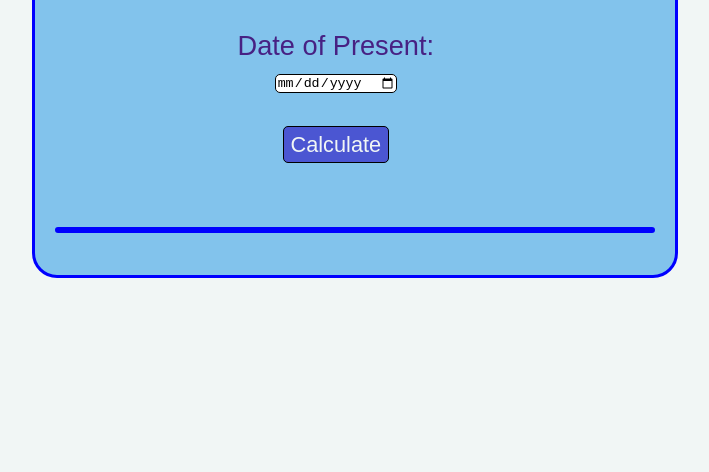
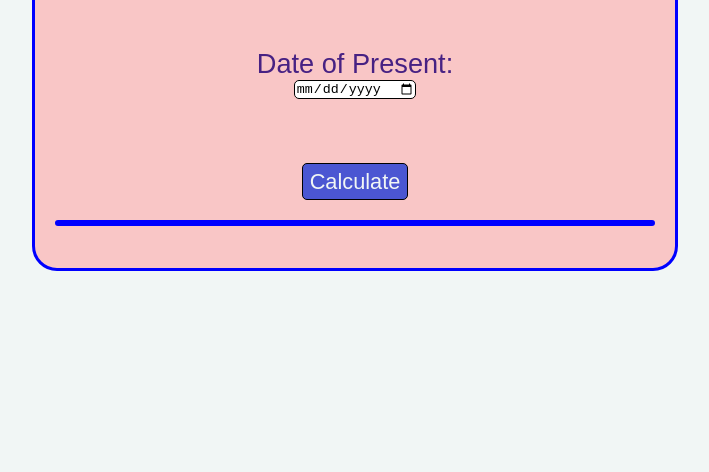
Before and after one commit to surender77180/code, a plain HTML site: page index.html in a window 1280 px wide. Shown: the part 328-800 px from the top of the page, without its empty margins (285-994 px from the left). Drawn offline with Linux system fonts and the light colour scheme.

Commit message:
some new changes

```diff
--- a/index.html
+++ b/index.html
@@ -5,7 +5,7 @@
   <meta charset="utf-8">
   <meta name="viewport" content="width=device-width, initial-scale=1">
   <title>Age Calculator</title>
-  <link rel="stylesheet" href="style.css">
+ <link rel="stylesheet" href="style.css">
   <script src="script.js" defer></script>
 </head>
 
@@ -15,13 +15,13 @@
     <h1>Age Calculator</h1>
     </nav>
 
-    <form class="form">
+    <form class="form x">
       <label for="previous_date">Date of Birth:</label>
       <input type="date" id="previous_date" name="prev_date" required><br><br>
       <label for="current_date">Date of Present:</label>
       <input type="date" id="current_date" name="curr_date" required><br><br>
       <input class="button" type="Submit" name="Submit Button" value="Calculate" id="calculate_btn"
-        onclick="alert('Age is Calculate !You are confirm')">
+       onclick="alert('Age is Calculate !You are confirm')">
     </form>
     <div id="output">
     </div>
--- a/style.css
+++ b/style.css
@@ -4,22 +4,24 @@ body{
 	justify-content: center;
 	width: 100vw;
 	height: 100vh;
-	background-color:#F1F6F5;
+ 	background-color:#F1F6F5;
 	text-align: center;
 	margin: 0%;
 }
 
 .form{
-	background-color: #82C3EC;
+	background-color: rgb(249, 198, 198);
 	width: 50%;
 	text-align: center;
 }
-form{
-	margin: 10%	;
-	margin-left: 22%;
+.x{
+	width: 100%;
+	display: flex;
+	flex-direction: column;
+	align-items: center;
 	text-align: center;
 	font-size: 170%;
-
+	justify-content: space-evenly;
 }
 
 .bar{
@@ -31,6 +33,7 @@ form{
 	color: #472183;
 	font-family: Arial, Helvetica, sans-serif;
 	font-size: 2em;
+	margin:1rem 0 0.5rem 0;
 }
 
 h1{
```
Also changed, not shown: script.js (+5 -3 lines).
